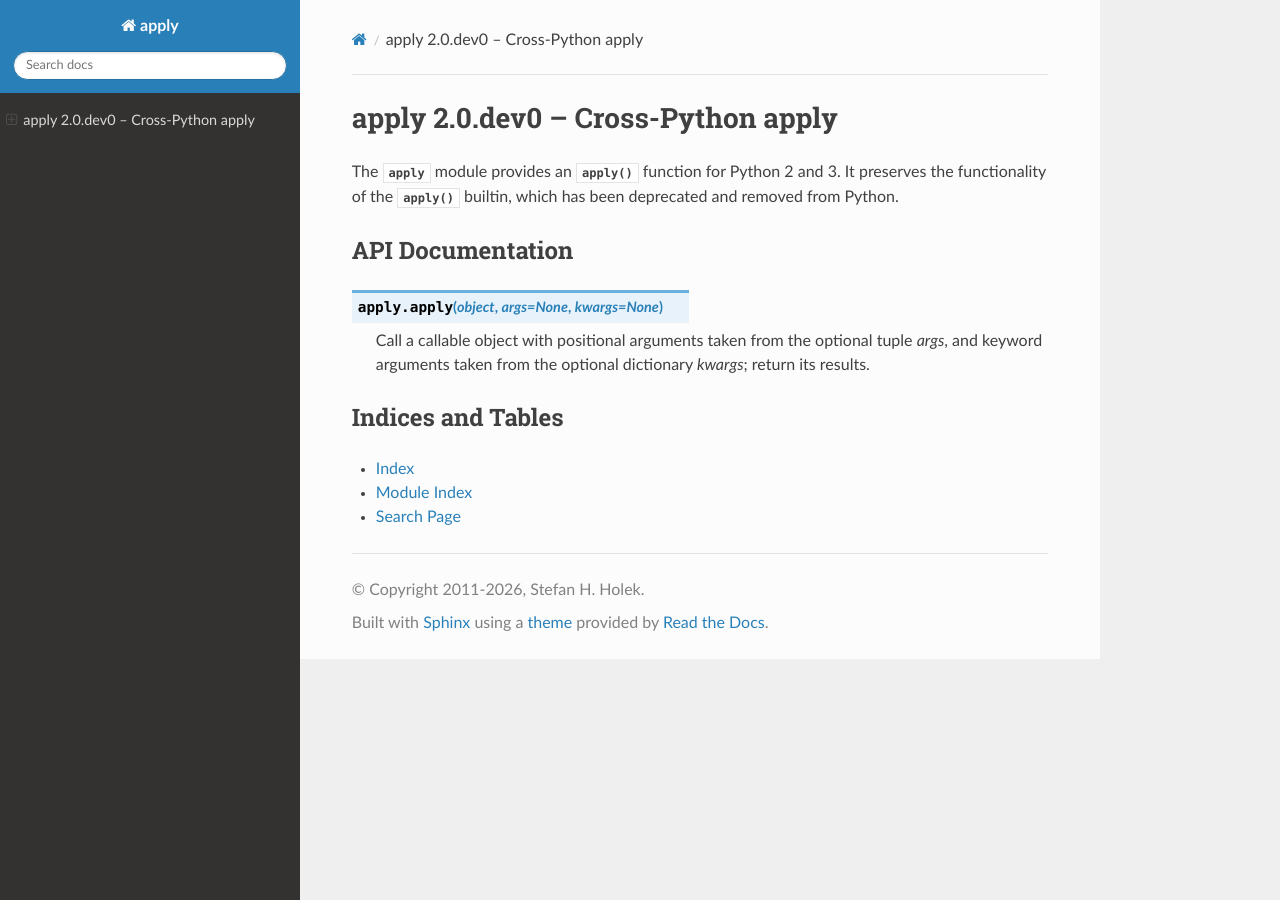
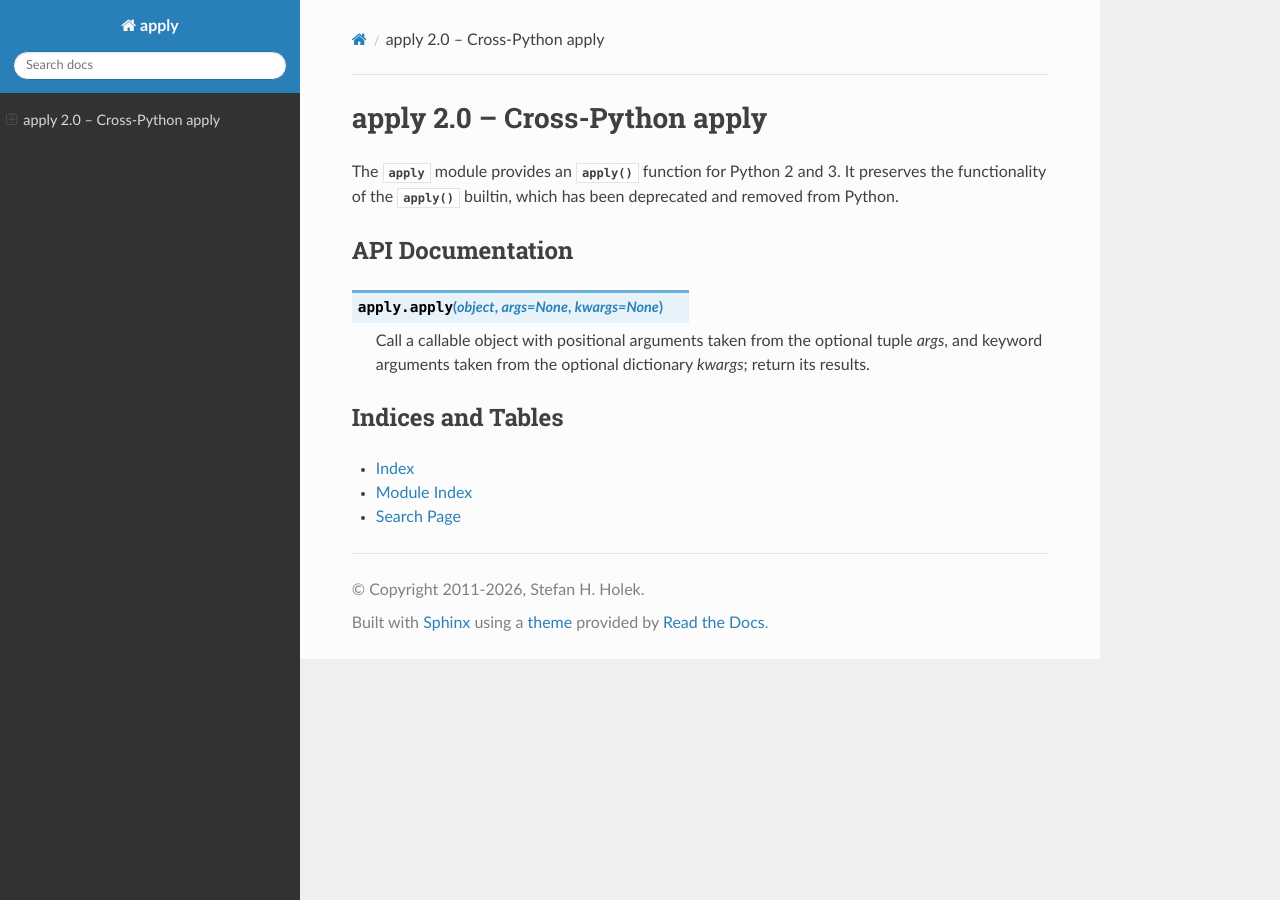
Before and after one commit to stefanholek/apply, a Sphinx documentation site: the page built from docs/index.rst, in a window 1280 px wide. Built offline with Sphinx 7.4.7 and the Read the Docs theme 3.1.0, drawn with Linux system fonts in a browser that asks for light colours.

Commit message:
Prepare apply 2.0.

```diff
--- a/CHANGES.rst
+++ b/CHANGES.rst
@@ -1,7 +1,7 @@
 Changelog
 =========
 
-2.0 - Unreleased
+2.0 - 2026-07-06
 ----------------
 
 - Remove deprecated license classifier.
--- a/docs/conf.py
+++ b/docs/conf.py
@@ -48,9 +48,9 @@ copyright = u'2011-2026, Stefan H. Holek'
 # built documents.
 #
 # The full version, including alpha/beta/rc tags.
-release = '2.0.dev0'
+release = '2.0'
 # The short X.Y version.
-version = '2.0.dev0'
+version = '2.0'
 
 # The language for content autogenerated by Sphinx. Refer to documentation
 # for a list of supported languages.
```
